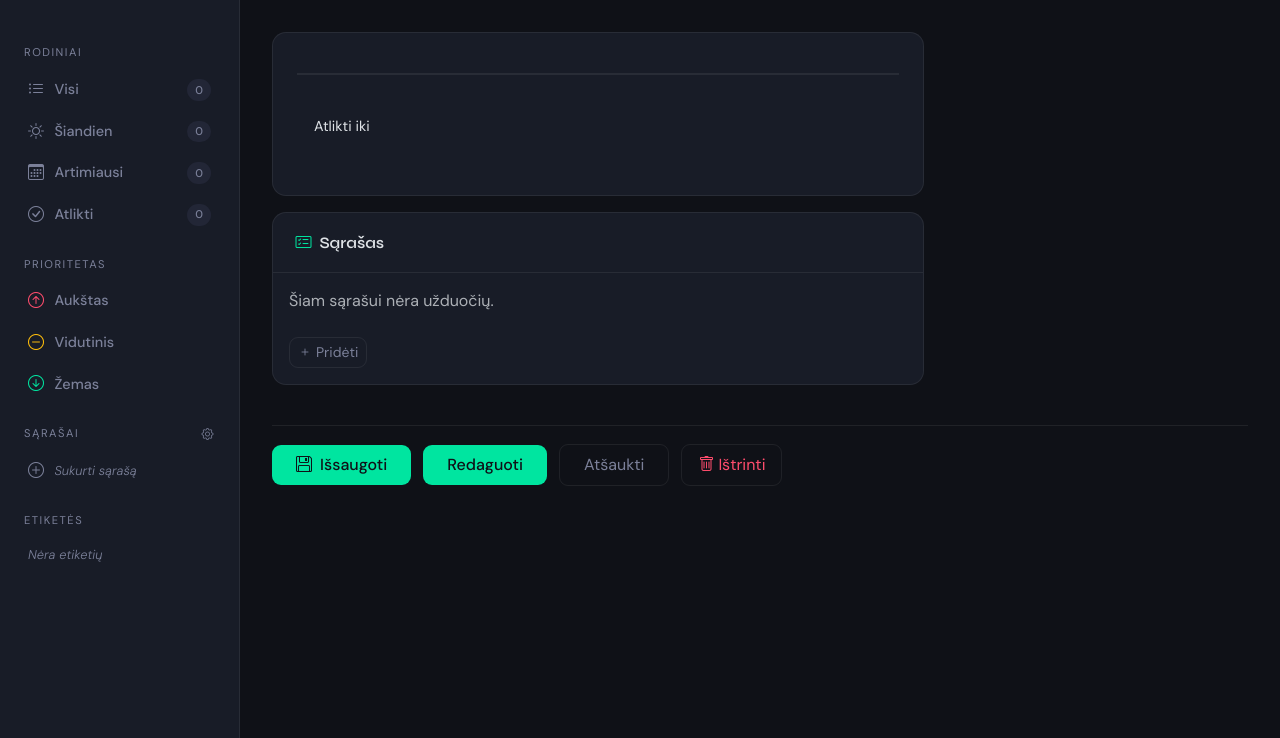
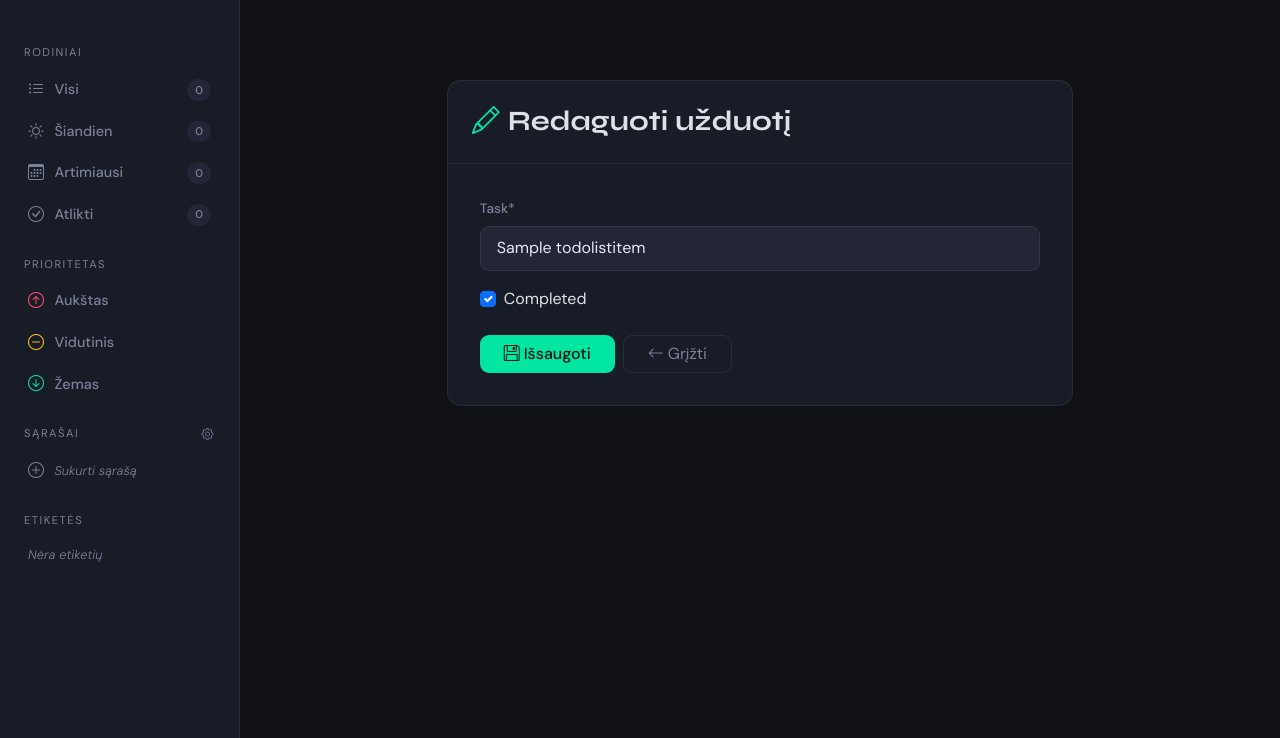
Before and after one commit to Laimonas-Mituzas/ToDo-list-project, a Django app: page /todolist/1/item/1/update in a window 1280 px wide. Shown: the part 73-811 px from the top of the page. Run offline with Django 5.2, Linux system fonts and the light colour scheme; a user stored in the database is signed in; tables that the repository leaves empty hold one stand-in row (values such as "Sample post"); some libraries are stand-ins or nearby versions.

Commit message:
+item edit, vertimai, sablonu mod

```diff
--- a/mysite/mysite/urls.py
+++ b/mysite/mysite/urls.py
@@ -7,5 +7,6 @@ urlpatterns = [
     path('', include('todolist.urls')),
     path('admin/', admin.site.urls),
     path('accounts/', include('django.contrib.auth.urls')),
+    path('i18n/', include('django.conf.urls.i18n')),
 ] + (static(settings.STATIC_URL, document_root=settings.STATIC_ROOT)+
      static(settings.MEDIA_URL, document_root=settings.MEDIA_ROOT))
--- a/mysite/todolist/forms.py
+++ b/mysite/todolist/forms.py
@@ -20,6 +20,12 @@ class TodolistCreateUpdateForm(forms.ModelForm):
         fields = ['title', 'description', 'deadline']
         widgets = {'deadline': forms.DateInput(attrs={'type': 'date'})}
 
+
+class TodolistItemCreateUpdateForm(forms.ModelForm):
+    class Meta:
+        model = TodolistItem
+        fields = ['title', 'completed']
+
 class TodolistItemCreateForm(forms.ModelForm):
     class Meta:
         model = TodolistItem
--- a/mysite/todolist/templates/todolist.html
+++ b/mysite/todolist/templates/todolist.html
@@ -1,5 +1,6 @@
 {% extends "base.html" %}
-{% block title %}{% if todo %}{{ todo.title }}{% else %}Nauja užduotis{% endif %} · todo.{% endblock %}
+{% load i18n %}
+{% block title %}{% if todo %}{{ todo.title }}{% else %} {% trans "Task"%} {% endif %} · todo.{% endblock %}
 
 {% load static %}
 
@@ -62,20 +63,14 @@
             {% for item in todolist.items.all %}
 
             <div class="checklist-item{% if item.completed %} completed{% endif %}">
-              <form method="post" action="" class="d-inline item-toggle-form">
-                {% csrf_token %}
+              {% if item.completed %}
                 <input class="toggle-checkbox" type="checkbox" name="item_done_{{ item.pk }}"
-                       {% if item.completed %}checked{% endif %} />
-              </form>
-
-              <input type="text" name="item_title_{{ item.pk }}"
+                       checked />{% endif %}
+               <input type="text" name="item_title_{{ item.pk }}"
                      value="{{ item.title }}"
                      data-item-id="{{ item.pk }}"
                      class="form-control" readonly />
-              <a class="edit-sub"
-                      data-bs-toggle="modal"
-                      data-bs-target="#editItemModal"
-                      onclick="openEditItemModal({{ item.pk }}, '{{ item.title|escapejs }}')">
+              <a class="edit-sub" href="{% url 'todolist_item_edit' todolist.pk item.pk %}">
                 <i class="bi bi-pencil"></i>
               </a>
             </div>
@@ -86,7 +81,7 @@
             <p class="text-muted">Šiam sąrašui nėra užduočių.</p>
           {% endif %}
         </div>
-        <button type="button" class="btn btn-ghost btn-sm mt-2 " data-bs-toggle="modal" data-bs-target="#staticBackdrop" onclick="addSubtask()">
+        <button type="button" class="btn btn-ghost btn-sm mt-2 prideti" data-bs-toggle="modal" data-bs-target="#staticBackdrop" onclick="addSubtask()">
           <i class="bi bi-plus me-1"></i>Pridėti
         </button>
       </div>
@@ -140,7 +135,7 @@
 
 <!-- ── Action bar ── -->
 <div class="action-bar">
-  <button id="save-todolist" type="button" class="btn btn-accent px-4 py-2">
+  <button id="save-todolist" type="button" class="btn btn-accent px-4 py-2" onclick="window.location.href='{% url 'index' %}'">
     <i class="bi bi-floppy me-1"></i>
     Išsaugoti
   </button>
--- a/mysite/todolist/templates/todolist_create.html
+++ b/mysite/todolist/templates/todolist_create.html
@@ -13,7 +13,7 @@
         {{ form | crispy }}
         <div class="form-group">
             <button type="button" class="btn btn-ghost px-4"
-            onclick="window.location.href='{% url 'todolist' todolist.pk %}'">Atšaukti</button>
+            onclick="window.location.href='{% url 'index' %}'">Atšaukti</button>
           <button type="submit" class="btn btn-accent px-4">
             <i class="bi bi-floppy me-1"></i>Išsaugoti
           </button>
--- /dev/null
+++ b/mysite/todolist/templates/todolist_item_edit.html
@@ -0,0 +1,45 @@
+{% extends "base.html" %}
+{% load i18n %}
+
+{% block title %}Redaguoti užduotį · todo.{% endblock %}
+
+{% load static %}
+{% load crispy_forms_tags %}
+
+{% block content %}
+
+<div class="container mt-5">
+  <div class="row">
+    <div class="col-md-8 mx-auto">
+
+
+      <!-- Edit Card -->
+      <div class="card" style="background:var(--surface-2);border:1px solid var(--border);border-radius:var(--radius)">
+        <div class="card-header" style="border-bottom:1px solid var(--border);padding:1.5rem">
+          <h3 style="font-family:'Syne',sans-serif;font-weight:700;margin:0">
+            <i class="bi bi-pencil me-2" style="color:var(--accent)"></i>Redaguoti užduotį
+          </h3>
+        </div>
+
+        <form method="post" class="card-body" style="padding:2rem">
+          {% csrf_token %}
+
+          {{ form | crispy }}
+
+          <!-- Action Buttons -->
+          <div class="d-flex gap-2 mt-4">
+            <button type="submit" class="btn btn-accent px-4">
+              <i class="bi bi-floppy me-1"></i>Išsaugoti
+            </button>
+            <a href="{% url 'todolist' todolist.pk %}" class="btn btn-ghost px-4">
+              <i class="bi bi-arrow-left me-1"></i>Grįžti
+            </a>
+          </div>
+        </form>
+      </div>
+
+    </div>
+  </div>
+</div>
+
+{% endblock%}
--- a/mysite/todolist/urls.py
+++ b/mysite/todolist/urls.py
@@ -9,8 +9,9 @@ urlpatterns = [
     path("todolist/<int:pk>/update", views.TodolistUpdateView.as_view(), name="todolist_update"),
     path("todolist/<int:pk>/delete", views.TodolistDeleteView.as_view(), name="todolist_delete"),
     path('todolist/<int:todolist_pk>/item/create', views.TodolistItemCreateView, name='todolist_item_create'),
-    # path('todolist/<int:todolist_pk>/item/<int:item_pk>/toggle', views.TodolistItemToggleView, name='todolist_item_toggle'),
-    path('todolist/<int:todolist_pk>/item/<int:item_pk>/update', views.TodolistItemUpdateView, name='todolist_item_edit'),
+    # path('todolist/<int:todolist_pk>/item/update', views.TodolistItemUpdateView, name='todolist_item_update'),
+    path('todolist/<int:todolist_pk>/item/<int:item_pk>/update', views.TodolistItemEditView, name='todolist_item_edit'),
+    # path('todolist/<int:todolist_pk>/item/<int:item_pk>/delete', views.TodolistItemDeleteView, name='todolist_item_delete'),
     path('profile/', views.ProfileUpdateView.as_view(), name='profile'),
 
  ]
--- a/mysite/todolist/views.py
+++ b/mysite/todolist/views.py
@@ -3,7 +3,8 @@ from django.views import generic
 from .models import Todolist, TodolistItem
 from django.contrib.auth.mixins import LoginRequiredMixin
 from django.urls import reverse_lazy
-from .forms import UserChangeForm, CustomUserCreateForm, TodolistCreateUpdateForm, TodolistItemCreateForm
+from .forms import UserChangeForm, CustomUserCreateForm, TodolistItemCreateForm, TodolistCreateUpdateForm, TodolistItemCreateUpdateForm
+from django.contrib.auth.decorators import login_required
 
 
 def index(request):
@@ -73,59 +74,61 @@ class TodolistUpdateView(LoginRequiredMixin, generic.UpdateView):
 
 def TodolistItemCreateView(request, todolist_pk):
     if request.method == 'POST':
-        form = TodolistItemCreateForm(request.POST)
+        form = TodolistItemCreateUpdateForm(request.POST)
         if form.is_valid():
             todolist = Todolist.objects.get(id=todolist_pk)
             form.instance.todolist = todolist
             form.save()
             return redirect('todolist', pk=todolist_pk)
     else:
-        form = TodolistItemCreateForm()
+        form = TodolistItemCreateUpdateForm()
     return render(request, 'todolist.html', {'form': form})
 
-def TodolistItemUpdateView(request, todolist_pk, item_pk):
+
+
+# def TodolistItemUpdateView(request, todolist_pk):
+#     if request.method == 'POST':
+#         item_id = request.POST.get('item_id')
+#         try:
+#             item = TodolistItem.objects.select_related('todolist').get(pk=item_id, todolist__pk=todolist_pk)
+#         except TodolistItem.DoesNotExist:
+#             return redirect('todolist', pk=todolist_pk)
+#
+#         form = TodolistItemUpdateForm(request.POST, instance=item)
+#         if form.is_valid():
+#             form.save()
+#             return redirect('todolist', pk=todolist_pk)
+#     else:
+#         item_id = request.GET.get('item_id')
+#         try:
+#             item = TodolistItem.objects.select_related('todolist').get(pk=item_id, todolist__pk=todolist_pk)
+#         except TodolistItem.DoesNotExist:
+#             return redirect('todolist', pk=todolist_pk)
+#
+#         form = TodolistItemUpdateForm(instance=item)
+#     return render(request, 'todolist.html', {'form': form, 'item': item})
+
+
+@login_required
+def TodolistItemEditView(request, todolist_pk, item_pk):
     try:
         item = TodolistItem.objects.select_related('todolist').get(pk=item_pk, todolist__pk=todolist_pk)
     except TodolistItem.DoesNotExist:
         return redirect('todolist', pk=todolist_pk)
 
+    # Ensure the current user owns the todolist (safety check)
+    if item.todolist.owner != request.user:
+        return redirect('todolist', pk=todolist_pk)
+
     if request.method == 'POST':
-        form = TodolistItemUpdateForm(request.POST, instance=item)
+        form = TodolistItemCreateUpdateForm(request.POST, instance=item)
         if form.is_valid():
             form.save()
             return redirect('todolist', pk=todolist_pk)
     else:
-        form = TodolistItemCreateForm(instance=item)
+        form = TodolistItemCreateUpdateForm(instance=item)
 
-    return render(request, 'todolist.html', {'form': form, 'item': item})
-
-
-# from django.contrib.auth.decorators import login_required
-#
-# @login_required
-# def TodolistItemToggleView(request, todolist_pk, item_pk):
-#     """Toggle or set `completed` on a TodolistItem based on submitted form data.
-#     Accepts POST only and redirects back to the todolist detail.
-#     """
-#     if request.method != 'POST':
-#         return redirect('todolist', pk=todolist_pk)
-#
-#     try:
-#         item = TodolistItem.objects.select_related('todolist').get(pk=item_pk, todolist__pk=todolist_pk)
-#     except TodolistItem.DoesNotExist:
-#         return redirect('todolist', pk=todolist_pk)
-#
-#     # Ensure the current user owns the todolist (safety check)
-#     if item.todolist.owner != request.user:
-#         return redirect('todolist', pk=todolist_pk)
-#
-#     # Determine checkbox field name for this item and set completed accordingly.
-#     checkbox_name = f'item_done_{item.pk}'
-#     # If the POST contains the checkbox field, it means checked -> True; otherwise False.
-#     item.completed = checkbox_name in request.POST
-#     item.save()
-#
-#     return redirect('todolist', pk=todolist_pk)
+    return render(request, 'todolist_item_edit.html', {'form': form, 'todolist': item.todolist})
 
 
 class ProfileUpdateView(LoginRequiredMixin, generic.UpdateView):
@@ -136,6 +139,7 @@ class ProfileUpdateView(LoginRequiredMixin, generic.UpdateView):
     def get_object(self, queryset=None):
         return self.request.user
 
+
 class SignUpView(generic.CreateView):
     form_class = CustomUserCreateForm
     template_name = "signup.html"
```
Also changed, not shown: mysite/mysite/settings.py (+6 -2 lines), mysite/todolist/models.py (+11 -11 lines), mysite/todolist/templates/dashboard.html (+8 -7 lines), mysite/todolist/locale/lt/LC_MESSAGES/django.po (added), 1 other file.
